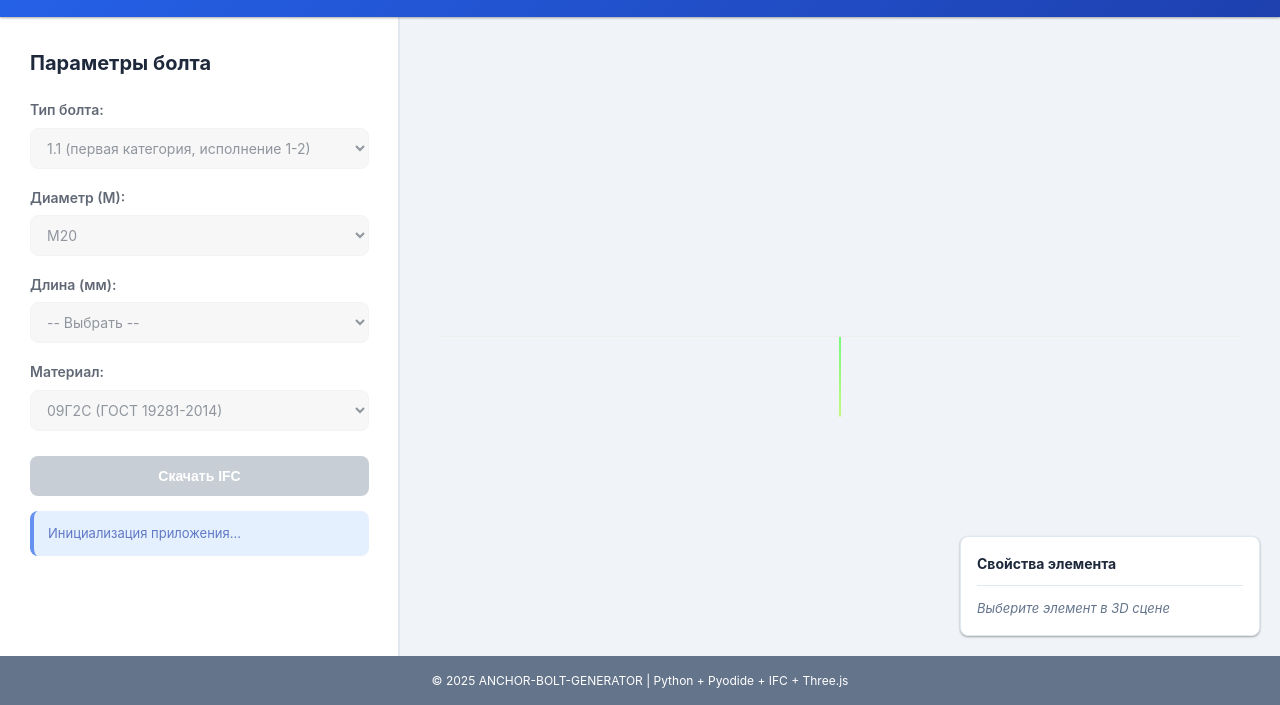
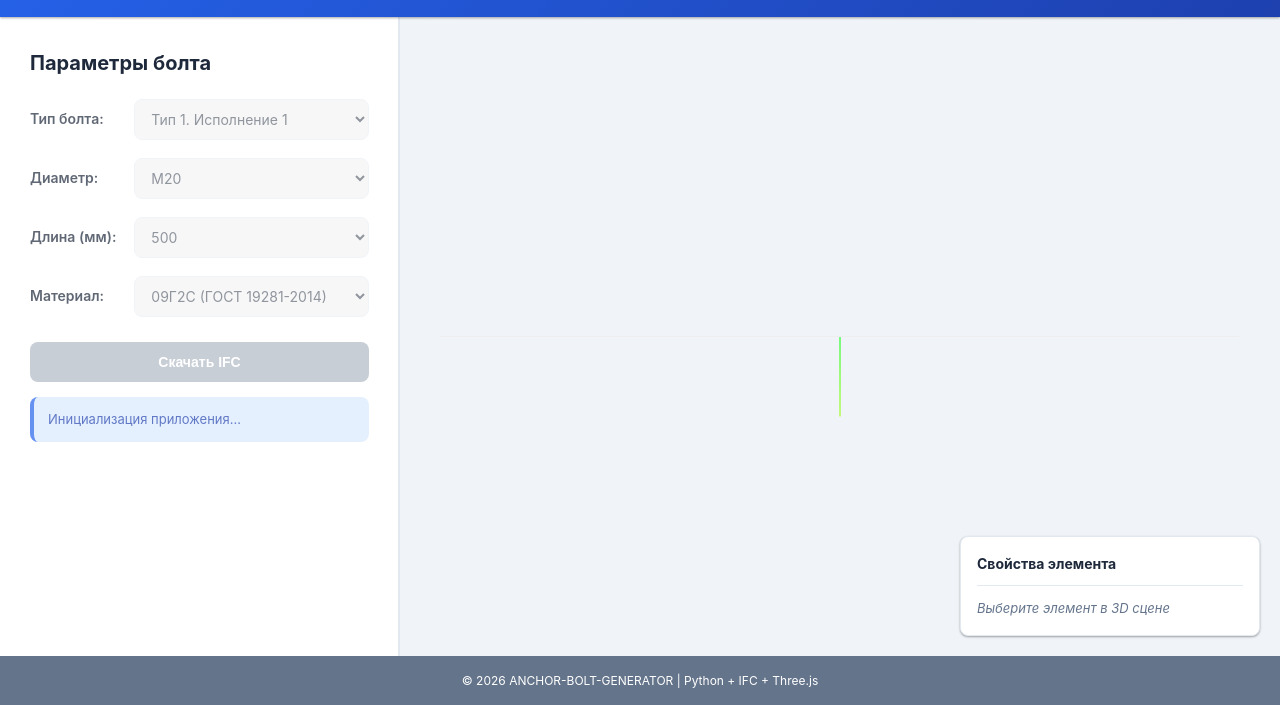
Before and after one commit to VDobranov/ANCHOR-BOLT-GENERATOR, a plain HTML site: page index.html in a window 1280 px wide. Shown: the part 95-800 px from the top of the page. Drawn offline with nearby package versions, Linux system fonts and the light colour scheme.

Commit message:
Changes to be committed: 	modified:   index.html 	modified:   js/form.js 	modified:   python/gost_data.py 	modified:   style.css

```diff
--- a/index.html
+++ b/index.html
@@ -10,7 +10,7 @@
 <body>
     <div class="container">
         <header>
-            <h1>Генератор Анкерных Болтов</h1>
+            <h1>Генератор фундаментных болтов</h1>
             <p>ГОСТ 24379.1-2012 | IFC4 ADD2 TC1</p>
         </header>
 
@@ -23,10 +23,10 @@
                     <div class="form-group">
                         <label for="boltType">Тип болта:</label>
                         <select id="boltType" required>
-                            <option value="1.1" selected>1.1 (первая категория, исполнение 1-2)</option>
-                            <option value="1.2">1.2 (первая категория, исполнение 1-2)</option>
-                            <option value="2.1">2.1 (вторая категория, прямой)</option>
-                            <option value="5">5 (футорка)</option>
+                            <option value="1.1" selected>Тип 1. Исполнение 1</option>
+                            <option value="1.2">Тип 1. Исполнение 2</option>
+                            <option value="2.1">Тип 2. Исполнение 1</option>
+                            <option value="5">Тип 5</option>
                         </select>
                     </div>
 
@@ -41,7 +41,7 @@
 
                     <!-- Диаметр -->
                     <div class="form-group">
-                        <label for="diameter">Диаметр (М):</label>
+                        <label for="diameter">Диаметр:</label>
                         <select id="diameter" required>
                             <option value="12">М12</option>
                             <option value="16">М16</option>
@@ -64,7 +64,7 @@
                     <div class="form-group">
                         <label for="length">Длина (мм):</label>
                         <select id="length" required>
-                            <option value="">-- Выбрать --</option>
+                            <option value="">500</option>
                         </select>
                     </div>
 
@@ -102,7 +102,7 @@
         </main>
 
         <footer>
-            <p>© 2025 ANCHOR-BOLT-GENERATOR | Python + Pyodide + IFC + Three.js</p>
+            <p>© 2026 ANCHOR-BOLT-GENERATOR | Python + IFC + Three.js</p>
         </footer>
     </div>
 
--- a/js/form.js
+++ b/js/form.js
@@ -101,7 +101,7 @@ class BoltForm {
                 lengths.forEach(l => {
                     const option = document.createElement('option');
                     option.value = l;
-                    option.textContent = `${l} мм`;
+                    option.textContent = `${l}`;
                     length.appendChild(option);
                 });
                 length.value = lengths[0];
--- a/style.css
+++ b/style.css
@@ -80,19 +80,20 @@ header p {
 
 .form-group {
     margin-bottom: 18px;
+    display: flex;
+    align-items: center;
 }
 
 .form-group label {
-    display: block;
+    flex: 1;
     font-weight: 600;
     font-size: 14px;
-    margin-bottom: 6px;
     color: var(--text-color);
 }
 
 .form-group input,
 .form-group select {
-    width: 100%;
+    flex: 2;
     padding: 10px 12px;
     border: 1px solid var(--border-color);
     border-radius: var(--radius);
```
Also changed, not shown: 1 other file.
